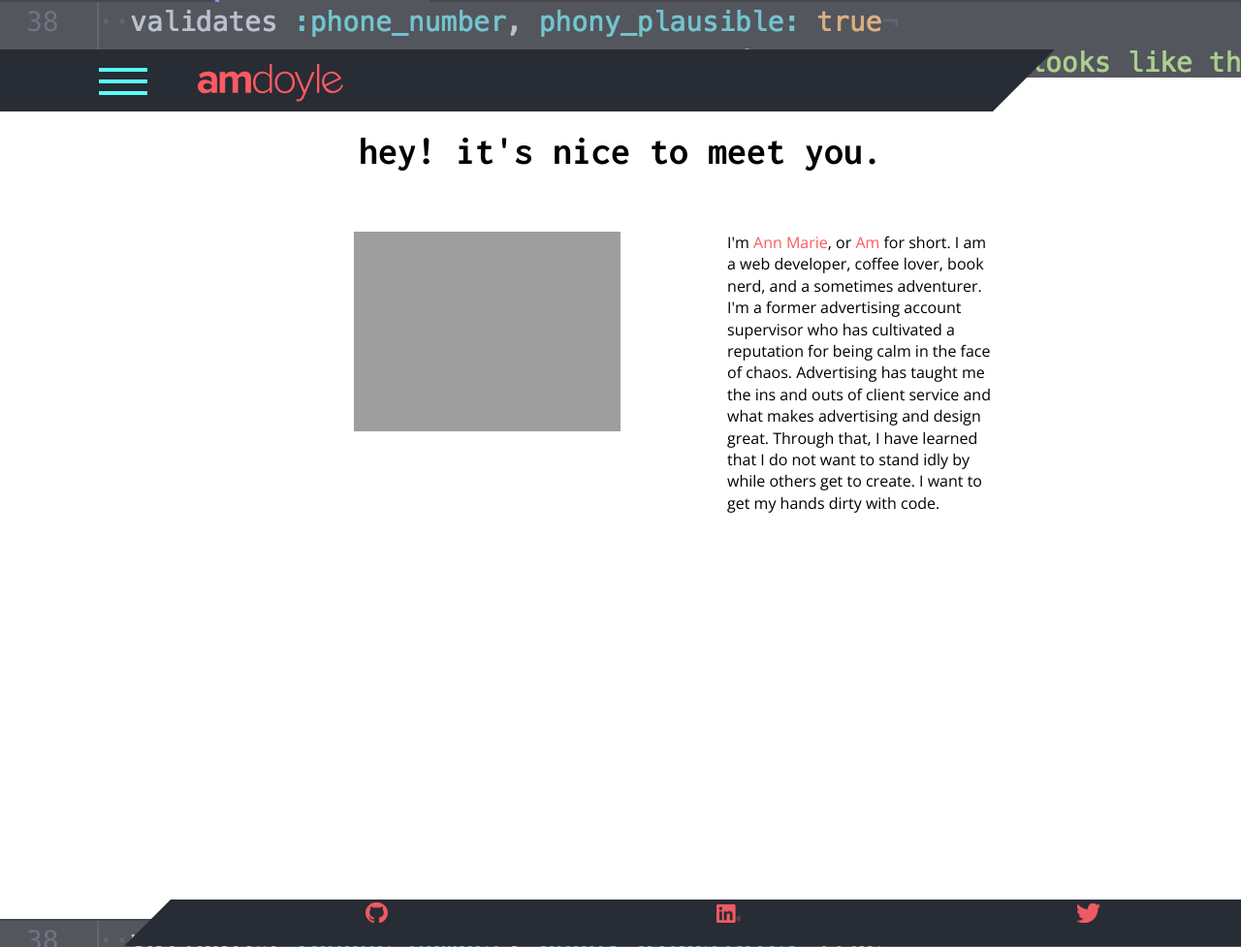
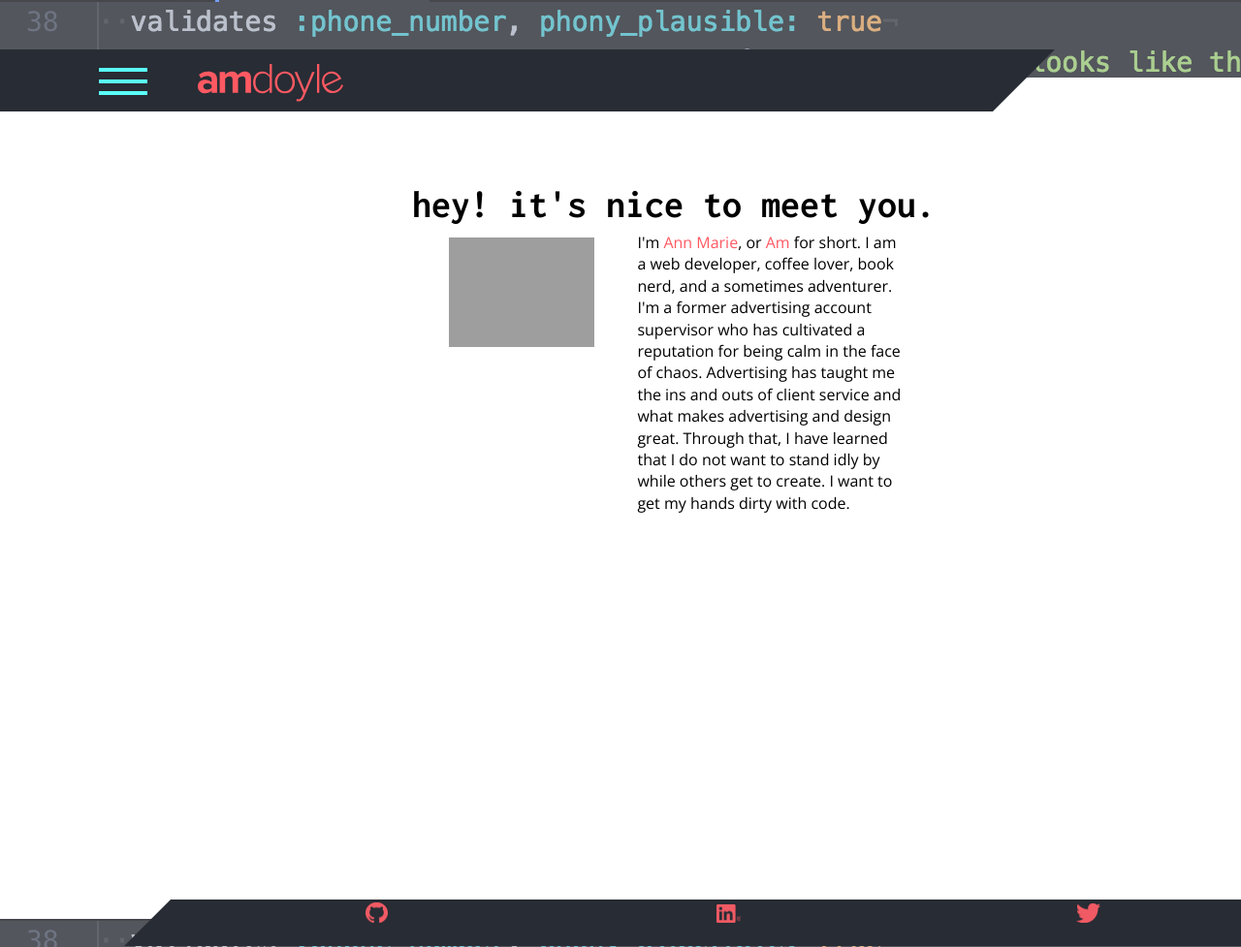
Before and after one commit to amdoyle/amdoyle, a Jekyll site: the page built from index.html, in a window 1280 px wide and 977 px high. Shown: the whole window at 97% size. Built offline with Jekyll 4.4.1, drawn with Linux system fonts in a browser that asks for light colours; nearby versions of some CDN libraries.

Commit message:
Adjust image sizing and placment

```diff
--- a/_includes/head.html
+++ b/_includes/head.html
@@ -5,9 +5,9 @@
     <title>{% if page.title %}{{ page.title }}{% else %}{{ site.title }}{% endif %}</title>
     <meta name="description" content="{{ site.description }}">
 
-    <!-- <link rel="stylesheet" href="/css/main.css"> -->
+    <link rel="stylesheet" href="/css/main.css">
 
-    <link rel="stylesheet" href="{{ "/css/main.css" | prepend: site.url }}">
+    <!-- <link rel="stylesheet" href="{{ "/css/main.css" | prepend: site.url }}"> -->
     <link rel="canonical" href="{{ page.url | replace:'index.html','' | prepend: site.url}}">
     <script src="https://code.jquery.com/jquery-3.0.0.min.js"   integrity="sha256-JmvOoLtYsmqlsWxa7mDSLMwa6dZ9rrIdtrrVYRnDRH0="   crossorigin="anonymous"></script>
     <script src="{{site.url}}/_scripts/navbar.js"></script>
--- a/_sass/_layout.scss
+++ b/_sass/_layout.scss
@@ -151,6 +151,7 @@
 
 .main-content {
   position: absolute;
+  min-height: 500px;
   z-index: 0;
   margin: 25% 5% 5% 5%;
   padding: 2% 2% 10% 2%;
@@ -169,10 +170,17 @@
   }
 }
 
-.body-content {
-  display: flex;
-  flex-direction: column;
-}
+
+  .body-content {
+    min-height: 500px;
+    padding-bottom: 5%;
+  }
+
+  .body-content-image-wrapper {
+    display: flex;
+    flex-direction: column;
+    justify-content: center;
+  }
 
 .resume-content {
     margin-top: 5%;
@@ -227,12 +235,16 @@
 }
 
 #about {
+  min-height: 500px;
   display: flex;
   flex-direction: column;
   padding-bottom: 2%;
  & img {
-    width: 50%;
-    margin: 0 15%;
+    min-width: 25px;
+    min-height: 25px;
+    max-width: 200px;
+    max-height: 200px;
+    // margin: 0 15%;
     align-self: center;
     padding: 3%;
   } & p {
@@ -275,10 +287,10 @@
   align-items: center;
 }
 
-#about img {
-  width: 50%;
-  height: auto;
-}
+// #about img {
+//   width: 50%;
+//   height: auto;
+// }
 
 .pink {
   color: $brand-color;
@@ -343,12 +355,13 @@
       height: auto;
     }
   }
+  //
+  // .body-content {
+  //   min-height: 500px;
+  //   padding-bottom: 5%;
+  // }
 
-  .body-content {
-    padding-bottom: 5%;
-  }
-
-  #about .body-content{
+  #about {
     display: flex;
     flex-direction: column;
     width: 100%;
@@ -356,9 +369,9 @@
     padding: 5%;
     & img {
       // align-self: center;
-      padding: 3%;
-      // margin: 0 5% 0 0;
-      width: 25%;
+      // padding: 3%;
+      // // margin: 0 5% 0 0;
+      // width: 25%;
       // height: 25%;
     }
   }
@@ -462,15 +475,21 @@
     margin-left: 5%;
   }
 
+  .body-content-image-wrapper {
+    display: inline-block;
+  }
+
   #about .body-content {
     flex-direction: row;
+    justify-content: center;
+    display: flex;
     img {
       float: left;
       align-self: flex-start;
-      width: 25%;
-      box-sizing: padding-box;
-      padding: 0 10% 0 0;
-      margin: 0;
+      // width: 25%;
+      // box-sizing: padding-box;
+      // padding: 0 10% 0 0;
+      // margin: 0;
     } & p {
       padding: 0;
     }
@@ -597,8 +616,8 @@
   }
 
   #about img {
-      width: 10%;
-      height: 10%;
+      // width: 10%;
+      // height: 10%;
     }
 
 }
--- a/index.html
+++ b/index.html
@@ -5,7 +5,9 @@ layout: default
 <div id="about">
   <h1>hey! it's nice to meet you.</h1>
   <div class="body-content">
-    <img src="{{site.url}}/images/amAnimated.gif">
+    <div class="body-content-image-wrapper">
+      <img src="{{site.url}}/images/amAnimated.gif">
+    </div>
     <p>I'm <span class="pink">Ann Marie</span>, or <span class="pink">Am</span>
       for short. I am a web developer, coffee lover, book nerd,
       and a sometimes adventurer. I'm a former advertising account supervisor
```
